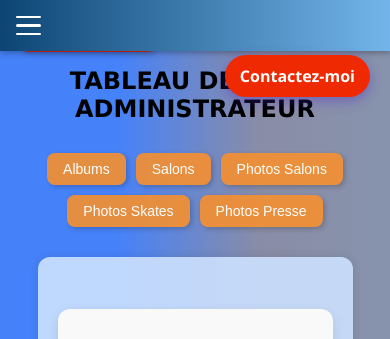
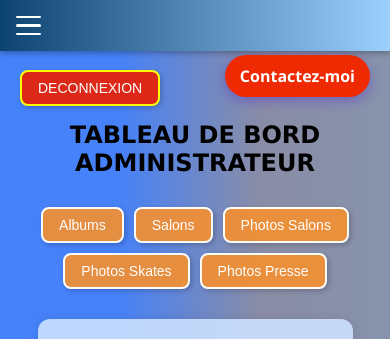
Before and after one commit to Gerard-rmo/portfoliogr, a React (Vite) app in the folder client/: page /admin in a window 390 px wide. Shown: the top 339 px of the page. Built offline with nearby package versions, Linux system fonts and the light colour scheme; no server answers; sample sign-in values are in the browser's storage.

Commit message:
navbar couleurs

```diff
--- a/client/src/components/DashboardAdmin.css
+++ b/client/src/components/DashboardAdmin.css
@@ -38,6 +38,7 @@
 
 .tab-btn {
   background-color: rgba(244, 143, 49, 0.91);
+  border: solid 2px rgb(252, 252, 248);
 }
 
 .tab-btn:hover {
@@ -45,12 +46,14 @@
 }
 
 .deco-btn {
+  border: solid 2px yellow;
   background-color: rgba(236, 31, 4, 0.91);
+  margin-top: 50px;
   margin-bottom: 15px;
 }
 
 .deco-btn:hover {
-  background-color: rgba(236, 31, 4, 1);
+  background-color: rgb(17, 166, 17);
 }
 
 .dashboard-content {
--- a/client/src/components/Navbar.css
+++ b/client/src/components/Navbar.css
@@ -1,7 +1,6 @@
-/* --- Structure fixe --- */
 /* --- Structure fixe --- */
 .nav {
-  background-image: linear-gradient(to right, #0c4574, #73b5ea);/* Dégradé horizontal */
+  background-image: linear-gradient(to right, #0d4370, #9cd1fd);
   padding: 13px;
   position: fixed;
   top: 0;
@@ -124,8 +123,8 @@
   top: 58px;
   left: 0;
   right: 0;
-  background-image: linear-gradient(to right, #0c4574, #90bee3); /* Gradient ajouté */
-  background-color: transparent; /* pour éviter tout conflit */
+  background-image: linear-gradient(to right, #0d4370, #b4d9f8);
+  background-color: transparent;
   flex-direction: column;
   align-items: start;
   max-height: 0;
```
